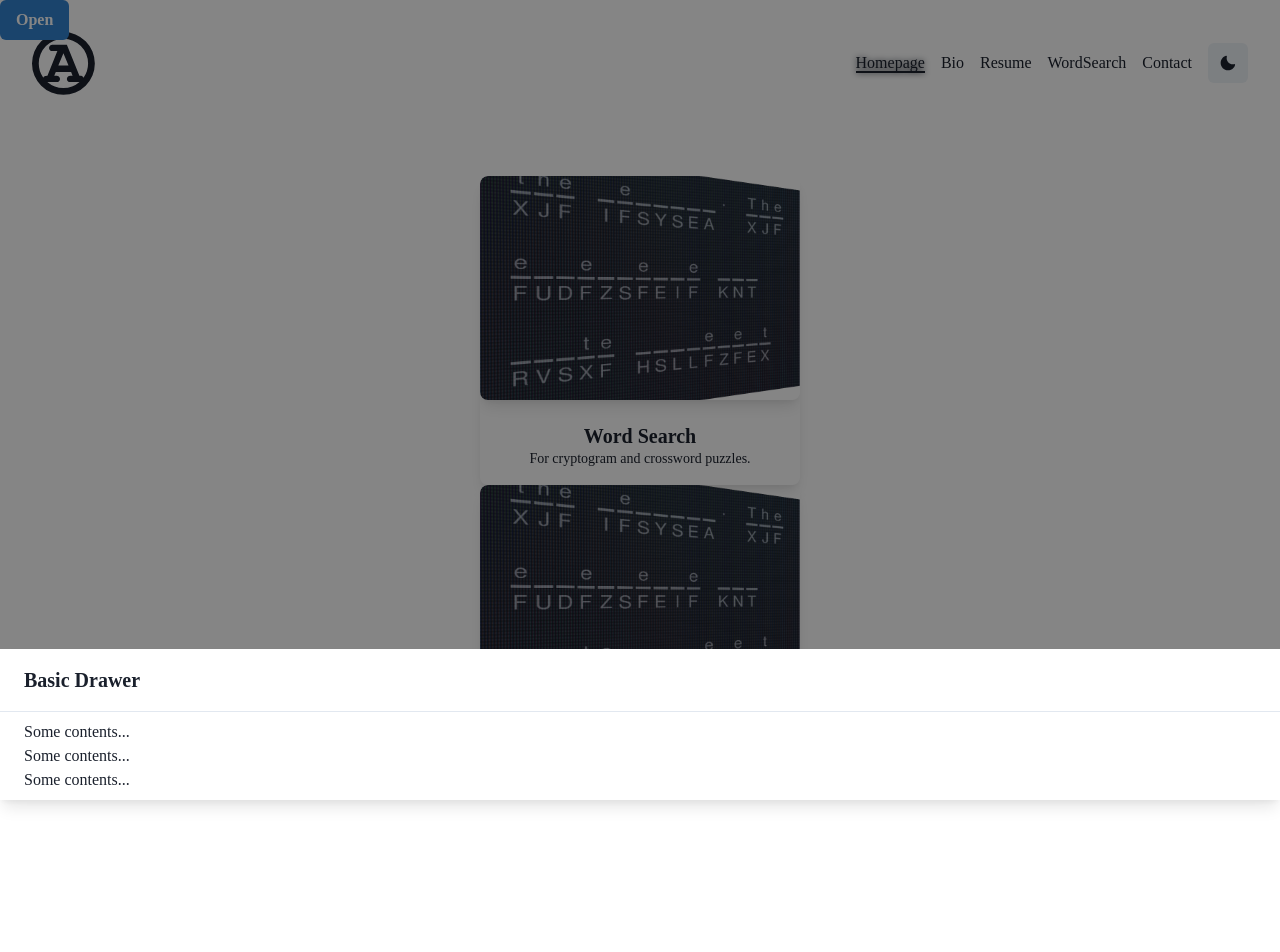
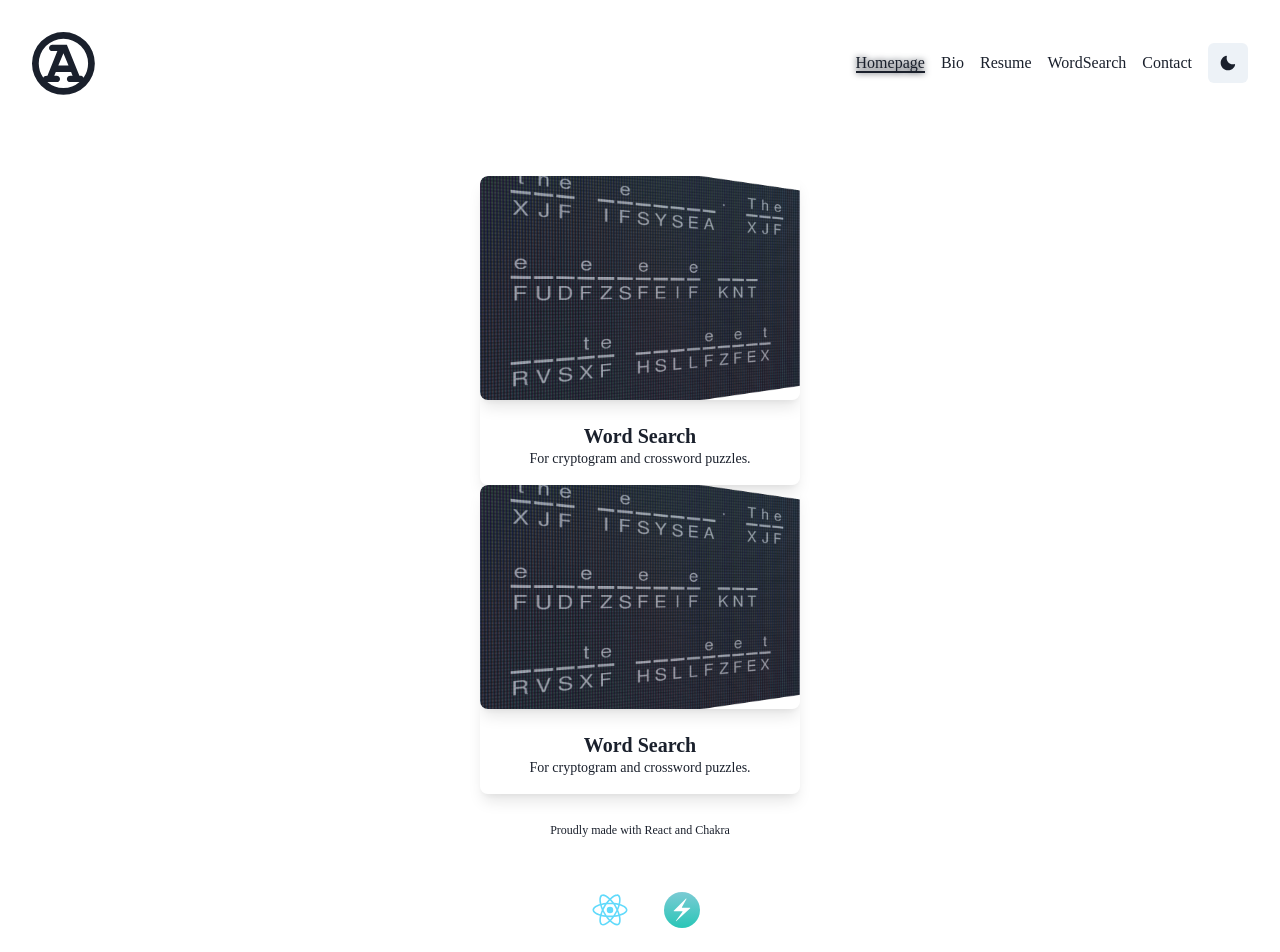
Before and after one commit to I-keep-trying/react-portfolio, a React (Create React App) app: page / in a window 1280 px wide. Shown: the top 952 px of the page. Before the commit the page ends 800 px from the top, so only its background shows below. Built offline with nearby package versions, Linux system fonts and the light colour scheme; a web font is replaced by a local one.

Commit message:
sticky header

```diff
--- a/src/App.js
+++ b/src/App.js
@@ -32,7 +32,6 @@ const App = () => {
             </Route>
           )
         })}
-        <Footer />
       </Router>
     </>
   )
--- a/src/components/Footer/index.js
+++ b/src/components/Footer/index.js
@@ -1,63 +1,24 @@
 import React from 'react'
-import {
-  Center,
-  Text,
-  Flex,
-  Heading,
-  HStack,
-  IconButton,
-  Spacer,
-  useDisclosure,
-  Drawer,
-  DrawerBody,
-  DrawerFooter,
-  DrawerHeader,
-  DrawerOverlay,
-  DrawerContent,
-  DrawerCloseButton,
-  useColorModeValue,
-  RadioGroup,
-  Stack,
-  Radio,
-  Button,
-} from '@chakra-ui/react'
+import { Center, Text } from '@chakra-ui/react'
 import ReactLogo from '../../imgs/ReactSvgCli'
 import ChakraLogo from '../../imgs/ChakraSvgCli'
-import { SiFacebook, SiTwitter, SiGithub, SiLinkedin } from 'react-icons/si'
+//import { SiFacebook, SiTwitter, SiGithub, SiLinkedin } from 'react-icons/si'
 
 function Footer() {
-  const [placement, setPlacement] = React.useState('bottom')
-  const { isOpen, onOpen, onClose } = useDisclosure('isOpen')
-  console.log('isOpen', isOpen)
-  React.useEffect(() => {
-    onOpen()
-  },[onOpen])
   return (
-    <>
-     {/*  <RadioGroup defaultValue={placement} onChange={setPlacement}>
-        <Stack direction="row" mb="4">
-          <Radio value="top">Top</Radio>
-          <Radio value="right">Right</Radio>
-          <Radio value="bottom">Bottom</Radio>
-          <Radio value="left">Left</Radio>
-        </Stack>
-      </RadioGroup> */}
-      <Button colorScheme="blue" onClick={onOpen}>
-        Open
-      </Button>
-      <Drawer placement={placement} onClose={onClose} isOpen={isOpen}>
-        <DrawerOverlay>
-          <DrawerContent>
-            <DrawerHeader borderBottomWidth="1px">Basic Drawer</DrawerHeader>
-            <DrawerBody>
-              <p>Some contents...</p>
-              <p>Some contents...</p>
-              <p>Some contents...</p>
-            </DrawerBody>
-          </DrawerContent>
-        </DrawerOverlay>
-      </Drawer>
-    </>
+    <div id="footer-wrap">
+      <Center h="10px" pt="5" color="white">
+        <Text fontSize="xs">Proudly made with React and Chakra</Text>
+      </Center>
+      <Center h="80px" color="white">
+        <Text fontSize="6xl">
+          <ReactLogo />
+        </Text>
+        <Text fontSize="4xl">
+          <ChakraLogo />
+        </Text>
+      </Center>
+    </div>
   )
 }
 
--- a/src/components/Header/index.js
+++ b/src/components/Header/index.js
@@ -17,6 +17,7 @@ import {
   DrawerOverlay,
   DrawerContent,
   DrawerCloseButton,
+  Skeleton,
 } from '@chakra-ui/react'
 import { HamburgerIcon, MoonIcon, SunIcon } from '@chakra-ui/icons'
 import { NavLink } from 'react-router-dom'
@@ -120,6 +121,7 @@ export const Navbar = () => {
         <HStack spacing={4}>
           <ThemeToggle />
         </HStack>
+        <Skeleton startColor="pink.500" endColor="orange.500" height="20px" />
       </Flex>
     </>
   )
--- a/src/pages/Bio.js
+++ b/src/pages/Bio.js
@@ -1,6 +1,8 @@
 import React, { useEffect } from 'react'
 import { useHistory } from 'react-router-dom'
-import { Text, Box, Center,extendTheme } from '@chakra-ui/react'
+import { Text, Box, Center, Flex, HStack, extendTheme } from '@chakra-ui/react'
+import ReactLogo from './../imgs/ReactSvgCli'
+import ChakraLogo from './../imgs/ChakraSvgCli'
 
 const Bio = () => {
   let history = useHistory()
@@ -10,6 +12,7 @@ const Bio = () => {
   }, [history])
 
   return (
+    <>
       <Center>
         <Box w="80%">
           <Text>Almost before we knew it, we had left the ground.</Text>
@@ -17,53 +20,88 @@ const Bio = () => {
             If I had anything to say for myself, this is where I would put it.
           </Text>
           <Text>
-          Lorem ipsum dolor sit amet, consectetur adipiscing elit. Integer elit
-          felis, fermentum auctor tortor et, faucibus fringilla elit. Ut maximus
-          felis id ante facilisis tincidunt. Pellentesque vestibulum, eros vel
-          rhoncus rhoncus, leo erat ultrices nisl, at finibus justo orci ac
-          nibh. Sed posuere porta libero, sit amet scelerisque eros placerat
-          quis. Fusce semper neque vel ligula dictum, sed mattis urna aliquet.
-          In sit amet odio non nunc pharetra bibendum. Suspendisse ac turpis
-          ultricies, ornare elit in, tristique nunc. Praesent faucibus arcu eu
-          lobortis consectetur. Cras nec quam bibendum, dignissim urna quis,
-          pellentesque ipsum. Morbi ac ex eget nisl fringilla egestas. Sed
-          volutpat lacinia odio tincidunt volutpat. Praesent eget consectetur
-          tellus, eu maximus quam. Sed vehicula felis sit amet enim aliquam, ac
-          mollis purus viverra. Vivamus in augue ut nisl sagittis gravida.
-          Mauris dictum quam vitae metus ornare maximus. Aliquam viverra
-          bibendum nisl, a consectetur felis varius sed. Lorem ipsum dolor sit
-          amet, consectetur adipiscing elit. Integer elit felis, fermentum
-          auctor tortor et, faucibus fringilla elit. Ut maximus felis id ante
-          facilisis tincidunt. Pellentesque vestibulum, eros vel rhoncus
-          rhoncus, leo erat ultrices nisl, at finibus justo orci ac nibh. Sed
-          posuere porta libero, sit amet scelerisque eros placerat quis. Fusce
-          semper neque vel ligula dictum, sed mattis urna aliquet. In sit amet
-          odio non nunc pharetra bibendum. Suspendisse ac turpis ultricies,
-          ornare elit in, tristique nunc. Praesent faucibus arcu eu lobortis
-          consectetur. Cras nec quam bibendum, dignissim urna quis, pellentesque
-          ipsum. Morbi ac ex eget nisl fringilla egestas. Sed volutpat lacinia
-          odio tincidunt volutpat. Praesent eget consectetur tellus, eu maximus
-          quam. Sed vehicula felis sit amet enim aliquam, ac mollis purus
-          viverra. Vivamus in augue ut nisl sagittis gravida. Mauris dictum quam
-          vitae metus ornare maximus. Aliquam viverra bibendum nisl, a
-          consectetur felis varius sed. Lorem ipsum dolor sit amet, consectetur
-          adipiscing elit. Integer elit felis, fermentum auctor tortor et,
-          faucibus fringilla elit. Ut maximus felis id ante facilisis tincidunt.
-          Pellentesque vestibulum, eros vel rhoncus rhoncus, leo erat ultrices
-          nisl, at finibus justo orci ac nibh. Sed posuere porta libero, sit
-          amet scelerisque eros placerat quis. Fusce semper neque vel ligula
-          dictum, sed mattis urna aliquet. In sit amet odio non nunc pharetra
-          bibendum. Suspendisse ac turpis ultricies, ornare elit in, tristique
-          nunc. Praesent faucibus arcu eu lobortis consectetur. Cras nec quam
-          bibendum, dignissim urna quis, pellentesque ipsum. Morbi ac ex eget
-          nisl fringilla egestas. Sed volutpat lacinia odio tincidunt volutpat.
-          Praesent eget consectetur tellus, eu maximus quam. Sed vehicula felis
-          sit amet enim aliquam, ac mollis purus viverra. Vivamus in augue ut
-          nisl sagittis gravida. Mauris dictum quam vitae metus ornare maximus.
+            Lorem ipsum dolor sit amet, consectetur adipiscing elit. Integer
+            elit felis, fermentum auctor tortor et, faucibus fringilla elit. Ut
+            maximus felis id ante facilisis tincidunt. Pellentesque vestibulum,
+            eros vel rhoncus rhoncus, leo erat ultrices nisl, at finibus justo
+            orci ac nibh. Sed posuere porta libero, sit amet scelerisque eros
+            placerat quis. Fusce semper neque vel ligula dictum, sed mattis urna
+            aliquet. In sit amet odio non nunc pharetra bibendum. Suspendisse ac
+            turpis ultricies, ornare elit in, tristique nunc. Praesent faucibus
+            arcu eu lobortis consectetur. Cras nec quam bibendum, dignissim urna
+            quis, pellentesque ipsum. Morbi ac ex eget nisl fringilla egestas.
+            Sed volutpat lacinia odio tincidunt volutpat. Praesent eget
+            consectetur tellus, eu maximus quam. Sed vehicula felis sit amet
+            enim aliquam, ac mollis purus viverra. Vivamus in augue ut nisl
+            sagittis gravida. Mauris dictum quam vitae metus ornare maximus.
+            Aliquam viverra bibendum nisl, a consectetur felis varius sed. Lorem
+            ipsum dolor sit amet, consectetur adipiscing elit. Integer elit
+            felis, fermentum auctor tortor et, faucibus fringilla elit. Ut
+            maximus felis id ante facilisis tincidunt. Pellentesque vestibulum,
+            eros vel rhoncus rhoncus, leo erat ultrices nisl, at finibus justo
+            orci ac nibh. Sed posuere porta libero, sit amet scelerisque eros
+            placerat quis. Fusce semper neque vel ligula dictum, sed mattis urna
+            aliquet. In sit amet odio non nunc pharetra bibendum. Suspendisse ac
+            turpis ultricies, ornare elit in, tristique nunc. Praesent faucibus
+            arcu eu lobortis consectetur. Cras nec quam bibendum, dignissim urna
+            quis, pellentesque ipsum. Morbi ac ex eget nisl fringilla egestas.
+            Sed volutpat lacinia odio tincidunt volutpat. Praesent eget
+            consectetur tellus, eu maximus quam. Sed vehicula felis sit amet
+            enim aliquam, ac mollis purus viverra. Vivamus in augue ut nisl
+            sagittis gravida. Mauris dictum quam vitae metus ornare maximus.
+            Aliquam viverra bibendum nisl, a consectetur felis varius sed. Lorem
+            ipsum dolor sit amet, consectetur adipiscing elit. Integer elit
+            felis, fermentum auctor tortor et, faucibus fringilla elit. Ut
+            maximus felis id ante facilisis tincidunt. Pellentesque vestibulum,
+            eros vel rhoncus rhoncus, leo erat ultrices nisl, at finibus justo
+            orci ac nibh. Sed posuere porta libero, sit amet scelerisque eros
+            placerat quis. Fusce semper neque vel ligula dictum, sed mattis urna
+            aliquet. In sit amet odio non nunc pharetra bibendum. Suspendisse ac
+            turpis ultricies, ornare elit in, tristique nunc. Praesent faucibus
+            arcu eu lobortis consectetur. Cras nec quam bibendum, dignissim urna
+            quis, pellentesque ipsum. Morbi ac ex eget nisl fringilla egestas.
+            Sed volutpat lacinia odio tincidunt volutpat. Praesent eget
+            consectetur tellus, eu maximus quam. Sed vehicula felis sit amet
+            enim aliquam, ac mollis purus viverra. Vivamus in augue ut nisl
+            sagittis gravida. Mauris dictum quam vitae metus ornare maximus.
             Aliquam viverra bibendum nisl, a consectetur felis varius sed.
           </Text>
         </Box>
       </Center>
+      <Flex align="center" justify="center" minH="5vh" mt="1em">
+        <HStack spacing="24px">
+          <Box>
+            <Text fontSize="xs">Proudly made with React and Chakra</Text>
+          </Box>
+        </HStack>
+      </Flex>
+      <Flex align="center" justify="center" minH="15vh">
+        <HStack spacing="24px">
+          <Box>
+            <Text
+              as="a"
+              href="https://reactjs.org/"
+              target="_blank"
+              rel="noopener noreferrer"
+              fontSize="6xl"
+            >
+              <ReactLogo />
+            </Text>
+          </Box>
+          <Box >
+            <Text
+              as="a"
+              href="https://chakra-ui.com/"
+              target="_blank"
+              rel="noopener noreferrer"
+              fontSize="4xl"
+            >
+              <ChakraLogo />
+            </Text>
+          </Box>
+        </HStack>
+      </Flex>
+    </>
   )
 }
 
--- a/src/pages/Contact.js
+++ b/src/pages/Contact.js
@@ -27,9 +27,12 @@ import {
   PopoverContent,
   PopoverBody,
   PopoverArrow,
+  HStack,
 } from '@chakra-ui/react'
 import { sendMail, customDomains } from '../services/email'
 import Isemail from 'isemail'
+import ReactLogo from './../imgs/ReactSvgCli'
+import ChakraLogo from './../imgs/ChakraSvgCli'
 
 const Contact = () => {
   const [name, setName] = useState('')
@@ -185,6 +188,39 @@ const Contact = () => {
           </Box>
         </Box>
       </Flex>
+      <Flex align="center" justify="center" minH="5vh" mt="1em">
+        <HStack spacing="24px">
+          <Box>
+            <Text fontSize="xs">Proudly made with React and Chakra</Text>
+          </Box>
+        </HStack>
+      </Flex>
+      <Flex align="center" justify="center" minH="15vh">
+        <HStack spacing="24px">
+          <Box>
+            <Text
+              as="a"
+              href="https://reactjs.org/"
+              target="_blank"
+              rel="noopener noreferrer"
+              fontSize="6xl"
+            >
+              <ReactLogo />
+            </Text>
+          </Box>
+          <Box>
+            <Text
+              as="a"
+              href="https://chakra-ui.com/"
+              target="_blank"
+              rel="noopener noreferrer"
+              fontSize="4xl"
+            >
+              <ChakraLogo />
+            </Text>
+          </Box>
+        </HStack>
+      </Flex>
     </>
   )
 }
--- a/src/pages/Homepage.js
+++ b/src/pages/Homepage.js
@@ -5,9 +5,13 @@ import {
   VStack,
   Text,
   Link,
+  Flex,
+  HStack,
   useColorModeValue,
 } from '@chakra-ui/react'
 import words from '../imgs/crypto.png'
+import ReactLogo from './../imgs/ReactSvgCli'
+import ChakraLogo from './../imgs/ChakraSvgCli'
 
 const Homepage = () => {
   return (
@@ -68,6 +72,39 @@ const Homepage = () => {
           </VStack>
         </Link>
       </article>
+      <Flex align="center" justify="center" minH="5vh" mt="1em">
+        <HStack spacing="24px">
+          <Box>
+            <Text fontSize="xs">Proudly made with React and Chakra</Text>
+          </Box>
+        </HStack>
+      </Flex>
+      <Flex align="center" justify="center" minH="15vh">
+        <HStack spacing="24px">
+          <Box>
+            <Text
+              as="a"
+              href="https://reactjs.org/"
+              target="_blank"
+              rel="noopener noreferrer"
+              fontSize="6xl"
+            >
+              <ReactLogo />
+            </Text>
+          </Box>
+          <Box>
+            <Text
+              as="a"
+              href="https://chakra-ui.com/"
+              target="_blank"
+              rel="noopener noreferrer"
+              fontSize="4xl"
+            >
+              <ChakraLogo />
+            </Text>
+          </Box>
+        </HStack>
+      </Flex>
     </>
   )
 }
--- a/src/pages/Resume.js
+++ b/src/pages/Resume.js
@@ -1,10 +1,18 @@
 import React from 'react'
+import {
+  Center,
+  Flex,
+  Button,
+  Container,
+} from '@chakra-ui/react'
+
+import Footer from '../components/Footer'
 
 const Resume = () => {
   return (
-    <div>
-     {/*  <Button
-        color="teal"
+    <>
+      <Center>
+        <Button
           size="large"
           as="a"
           href="https://docs.google.com/document/d/11g4Rjr6Pguz2MVFf81_A8X4rokyZMo2PGLpFBlNo-tM/preview"
@@ -12,13 +20,22 @@ const Resume = () => {
           rel="noopener noreferrer"
         >
           View Resume
-      </Button> */}
+        </Button>
+      </Center>
+
+      <Container>
+        <Flex width="100%" align="center" justify="center" mt="2em">
           <iframe
             src="https://docs.google.com/document/d/11g4Rjr6Pguz2MVFf81_A8X4rokyZMo2PGLpFBlNo-tM/preview"
             title="Andrea Crego Resume"
             className="resume"
+            width="50%"
+            loading="lazy"
           />
-    </div>
+        </Flex>
+      </Container>
+      <Footer />
+    </>
   )
 }
 
--- a/src/pages/WordSearchForm.js
+++ b/src/pages/WordSearchForm.js
@@ -28,12 +28,16 @@ import {
   IconButton,
   Text,
   Tooltip,
+  HStack,
 } from '@chakra-ui/react'
 import { CloseIcon } from '@chakra-ui/icons'
 import { CopyToClipboard } from 'react-copy-to-clipboard'
 import { nanoid } from 'nanoid'
 import { stringDiff } from '../services/stringDiff'
 import { getWords } from '../services/dictionary'
+import Footer from '../components/Footer'
+import ReactLogo from './../imgs/ReactSvgCli'
+import ChakraLogo from './../imgs/ChakraSvgCli'
 
 const SearchForm = () => {
   const [results, setResults] = useState([])
@@ -200,7 +204,7 @@ const SearchForm = () => {
       </Center>
 
       <Flex width="Full" align="center" justifyContent="center">
-        <Box w="90%" maxWidth="500px">
+        <Box  w="90%" maxWidth="500px">
           <Accordion defaultIndex={[0]} allowMultiple>
             <AccordionItem>
               <AccordionButton>
@@ -367,6 +371,39 @@ const SearchForm = () => {
           </form>
         </Box>
       </Flex>
+      <Flex align="center" justify="center" minH="5vh" mt="1em">
+        <HStack spacing="24px">
+          <Box>
+            <Text fontSize="xs">Proudly made with React and Chakra</Text>
+          </Box>
+        </HStack>
+      </Flex>
+      <Flex align="center" justify="center" minH="15vh">
+        <HStack spacing="24px">
+          <Box>
+            <Text
+              as="a"
+              href="https://reactjs.org/"
+              target="_blank"
+              rel="noopener noreferrer"
+              fontSize="6xl"
+            >
+              <ReactLogo />
+            </Text>
+          </Box>
+          <Box>
+            <Text
+              as="a"
+              href="https://chakra-ui.com/"
+              target="_blank"
+              rel="noopener noreferrer"
+              fontSize="4xl"
+            >
+              <ChakraLogo />
+            </Text>
+          </Box>
+        </HStack>
+      </Flex>
     </>
   )
 }
```
Also changed, not shown: 12 other files (tests, documents, lock files or other folders). Lines whose indentation alone changed are shown as unchanged.
